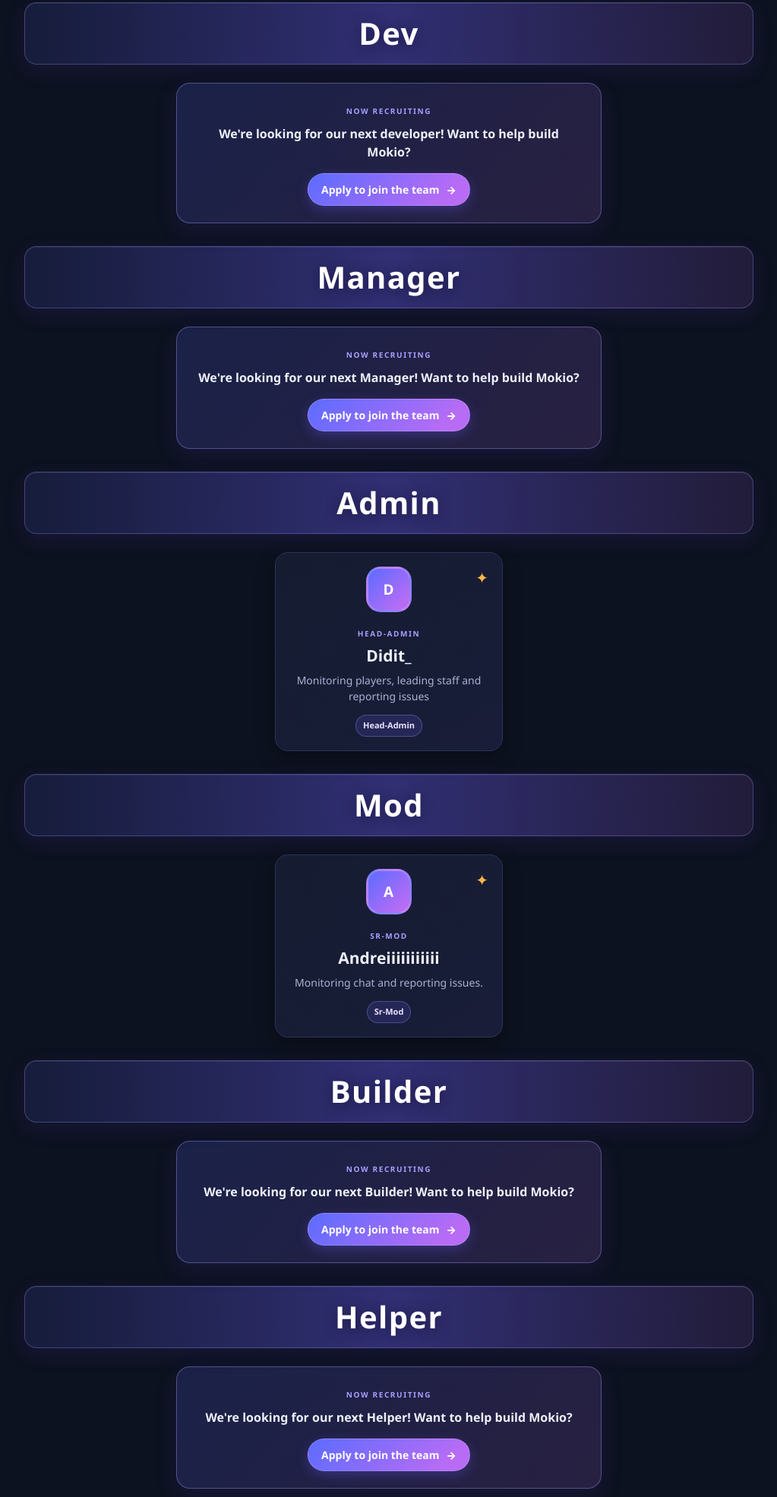
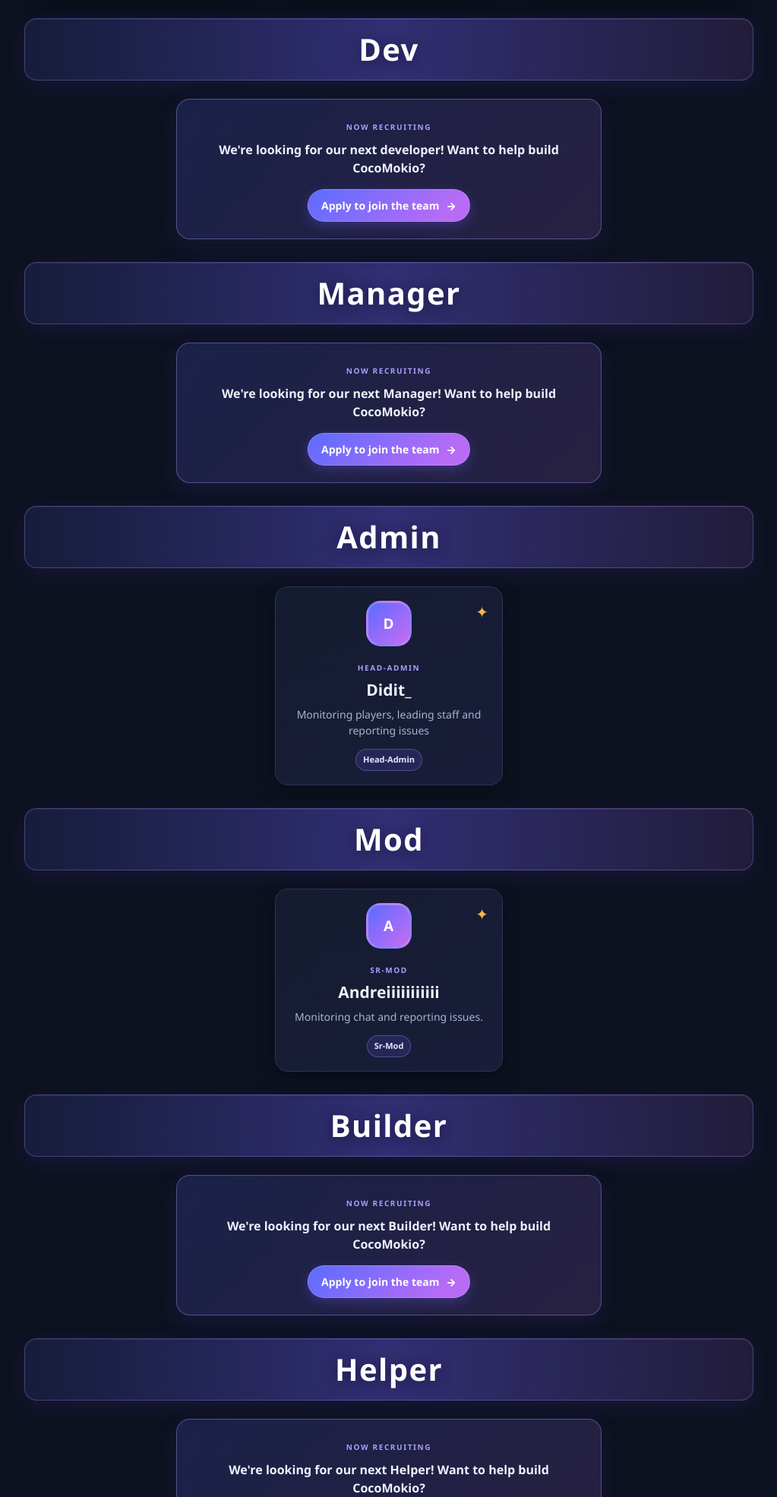
Before and after one commit to cocomokioyt/www.cocomokio.com, a plain HTML site: page pages/contributors.html in a window 1280 px wide. Shown: the part 1633-3604 px from the top of the page at 76% size, without its empty margins (128-1151 px from the left). Drawn offline with Linux system fonts and the light colour scheme.

Commit message:
Update contributors.html

```diff
--- a/pages/contributors.html
+++ b/pages/contributors.html
@@ -39,7 +39,7 @@
                                 <div class="contributor-info">
                                     <span class="contributor-label">OWNER</span>
                                     <h4>CoCoMokio</h4>
-                                    <p>Taking care of the community and bringing the Mokio experience to life.</p>
+                                    <p>Taking care of the community and bringing the CocoMokio experience to life.</p>
                                     <ul class="contributor-tags" aria-label="Roles">
                                         <li>Owner</li>
                                         <li>Developer</li>
@@ -98,14 +98,14 @@
                                 <div class="contributor-info">
                                     <span class="contributor-label"></span>
                                     <h4></h4>
-                                    <p>Building and maintaining the tools and experiences behind Mokio.</p>
+                                    <p>Building and maintaining the tools and experiences behind CocoMokio.</p>
                                     <ul class="contributor-tags" aria-label="Roles"><li>Dev</li><li>Builder</li></ul>
                                 </div>
                             </article>
                         -->
                             <div class="developer-callout">
                                 <span class="developer-callout-label">NOW RECRUITING</span>
-                                <p>We're looking for our next developer! Want to help build Mokio?</p>
+                                <p>We're looking for our next developer! Want to help build CocoMokio?</p>
                                 <a class="developer-callout-link" href="apply.html">Apply to join the team <span aria-hidden="true">→</span></a>
                             </div>
                         </div>
@@ -129,7 +129,7 @@
                             -->
                             <div class="developer-callout">
                                 <span class="developer-callout-label">NOW RECRUITING</span>
-                                <p>We're looking for our next Manager! Want to help build Mokio?</p>
+                                <p>We're looking for our next Manager! Want to help build CocoMokio?</p>
                                 <a class="developer-callout-link" href="apply.html">Apply to join the team <span aria-hidden="true">→</span></a>
                             </div>
                         </div>
@@ -189,7 +189,7 @@
 
                             <div class="developer-callout">
                                 <span class="developer-callout-label">NOW RECRUITING</span>
-                                <p>We're looking for our next Builder! Want to help build Mokio?</p>
+                                <p>We're looking for our next Builder! Want to help build CocoMokio?</p>
                                 <a class="developer-callout-link" href="apply.html">Apply to join the team <span aria-hidden="true">→</span></a>
                             </div>
 
@@ -214,7 +214,7 @@
                         -->
                             <div class="developer-callout">
                                 <span class="developer-callout-label">NOW RECRUITING</span>
-                                <p>We're looking for our next Helper! Want to help build Mokio?</p>
+                                <p>We're looking for our next Helper! Want to help build CocoMokio?</p>
                                 <a class="developer-callout-link" href="apply.html">Apply to join the team <span aria-hidden="true">→</span></a>
                             </div>
                         </div>
@@ -225,7 +225,7 @@
             <section class="contributors-join" aria-labelledby="contributors-join-heading">
                 <div>
                     <span class="contributors-kicker">YOUR TURN</span>
-                    <h2 id="contributors-join-heading">Want to help make Mokio better?</h2>
+                    <h2 id="contributors-join-heading">Want to help make CocoMokio better?</h2>
                     <p>We'd love to hear from you. Tell us what you'd bring to the team.</p>
                 </div>
                 <a class="contributors-apply-button" href="apply.html">Apply to join <span aria-hidden="true">→</span></a>
```
